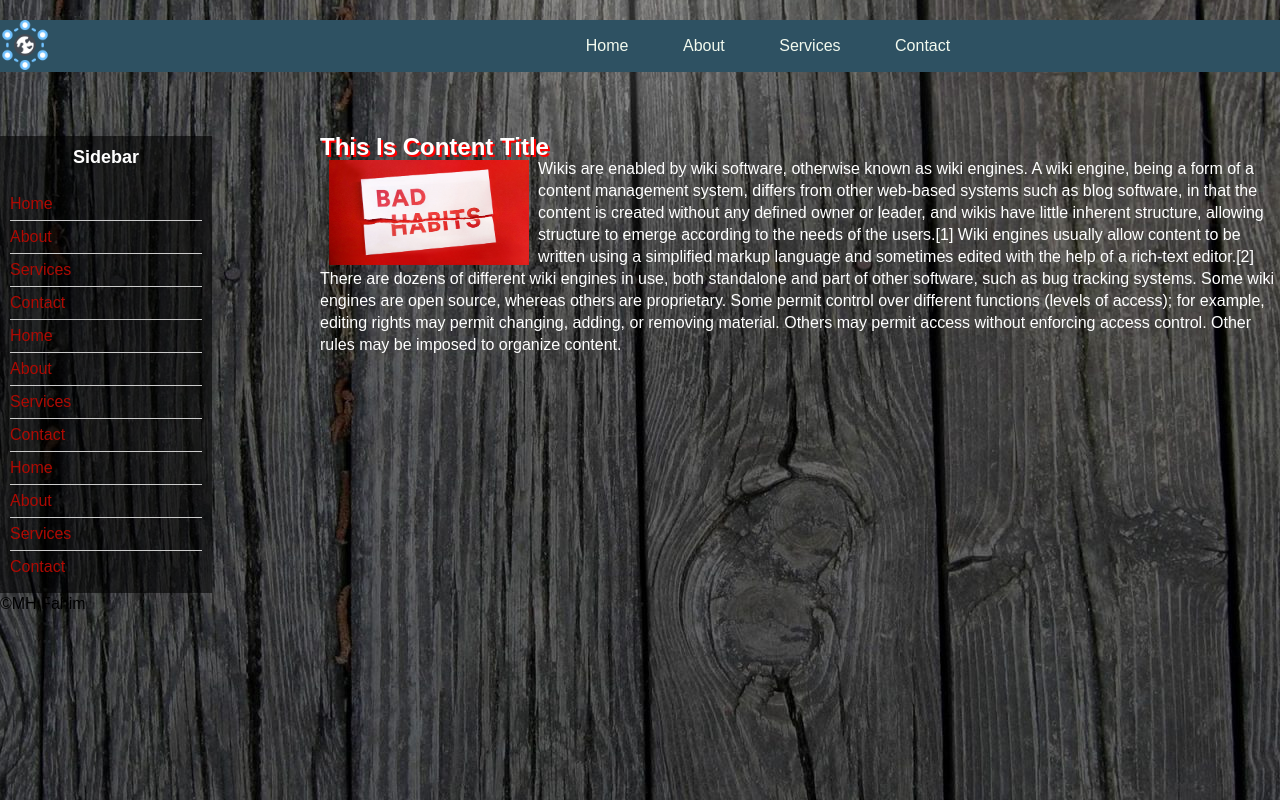
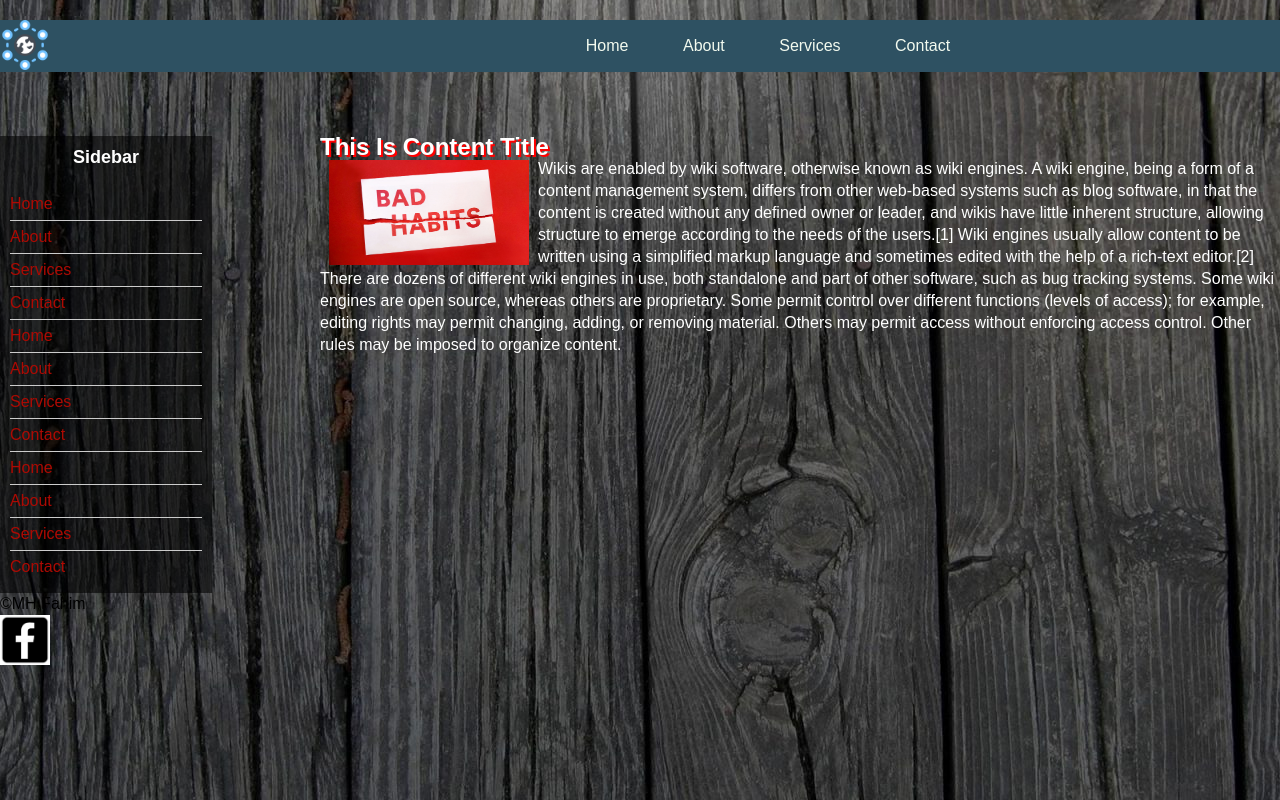
Before and after one commit to Fahim1129/fahim1129.github.io, a plain HTML site: page index.html in a window 1280 px wide. Drawn offline with Linux system fonts and the light colour scheme.

Commit message:
Contuct info added

```diff
--- a/index.html
+++ b/index.html
@@ -53,6 +53,7 @@
 
 	<footer class="footer"></footer>
 		<p> &copy;MH Fahim</p>
+		<a href="https://www.facebook.com/MHFahim29"><img src="img/facebook.png" height="50px" width="50px"></a>
 	</body>
 
 </html>
```
Also changed, not shown: img/facebook.png (added).
